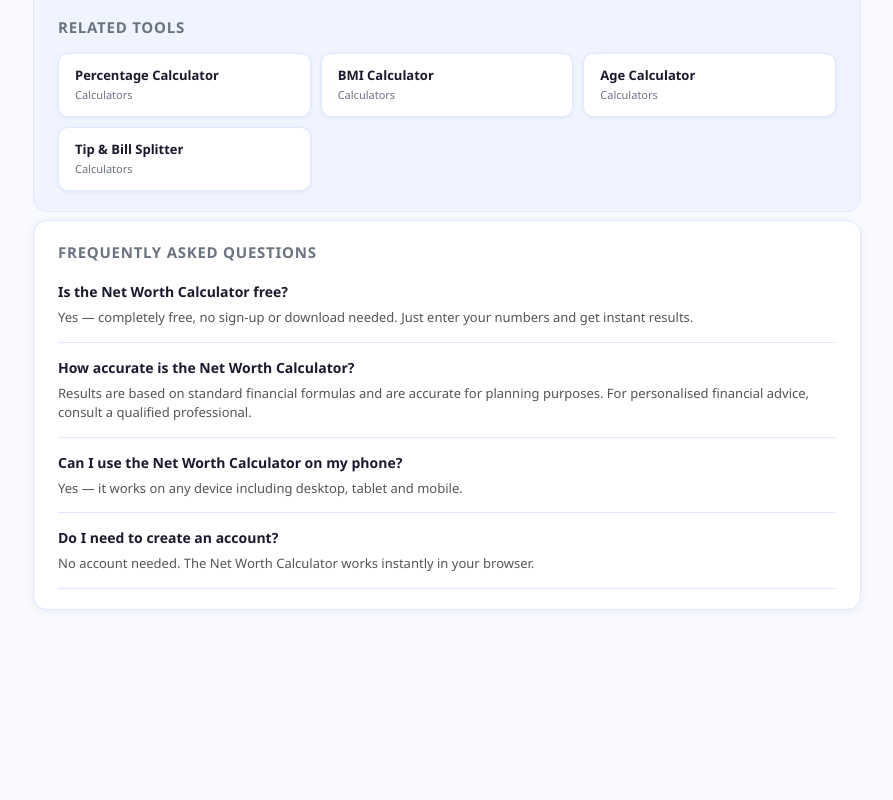
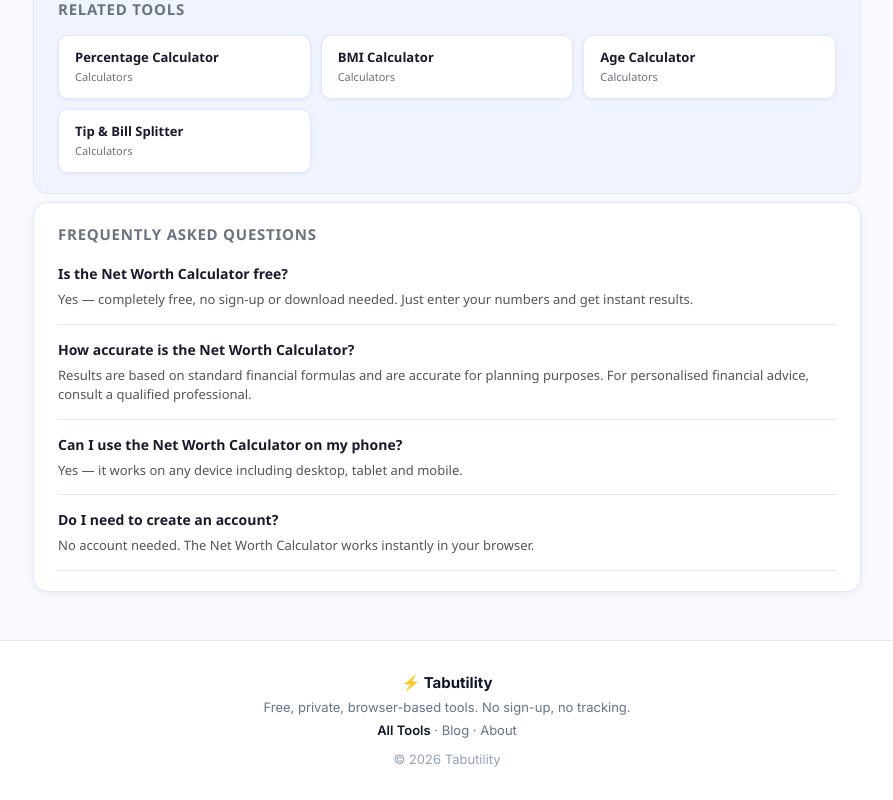
Before and after one commit to rakeshv02/net-worth, a React (Vite) app: page / in a window 1280 px wide. Shown: the part 1842-2642 px from the top of the page, without its empty margins (193-1086 px from the left). Before the commit the page ends 2476 px from the top, so only its background shows below. Built offline with nearby package versions, Linux system fonts and the light colour scheme.

Commit message:
Apply shared Tabutility design language (light palette, Inter, footer, ad-slot polish)

```diff
--- a/index.html
+++ b/index.html
@@ -7,6 +7,7 @@
   <link rel="dns-prefetch" href="https://pagead2.googlesyndication.com" />
   <meta charset="UTF-8" />
   <meta name="viewport" content="width=device-width, initial-scale=1.0" />
+<link rel="preconnect" href="https://fonts.googleapis.com"><link rel="preconnect" href="https://fonts.gstatic.com" crossorigin><link rel="stylesheet" href="https://fonts.googleapis.com/css2?family=Inter:wght@400;600;700;800&display=swap">
   <title>Net Worth Calculator — Track Your Wealth | Tabutility</title>
   <meta name="description" content="Calculate your net worth instantly. Add all your assets and liabilities to see your true financial picture." />
   <meta name="keywords" content="net worth calculator, assets liabilities, wealth calculator, personal finance, balance sheet" />
@@ -31,7 +32,15 @@
   <script type="application/ld+json">{"@context":"https://schema.org","@type":"BreadcrumbList","itemListElement":[{"@type":"ListItem","position":1,"name":"Tabutility","item":"https://tabutility.com"},{"@type":"ListItem","position":2,"name":"Calculators","item":"https://tabutility.com/#calculators"},{"@type":"ListItem","position":3,"name":"Net Worth Calculator","item":"https://net-worth.tabutility.com/"}]}</script>
   <script type="application/ld+json">{"@context":"https://schema.org","@type":"FAQPage","mainEntity":[{"@type":"Question","name":"Is the Net Worth Calculator free?","acceptedAnswer":{"@type":"Answer","text":"Yes — completely free, no sign-up or download needed. Just enter your numbers and get instant results."}},{"@type":"Question","name":"How accurate is the Net Worth Calculator?","acceptedAnswer":{"@type":"Answer","text":"Results are based on standard financial formulas and are accurate for planning purposes. For personalised financial advice, consult a qualified professional."}},{"@type":"Question","name":"Can I use the Net Worth Calculator on my phone?","acceptedAnswer":{"@type":"Answer","text":"Yes — it works on any device including desktop, tablet and mobile."}},{"@type":"Question","name":"Do I need to create an account?","acceptedAnswer":{"@type":"Answer","text":"No account needed. The Net Worth Calculator works instantly in your browser."}}]}</script>
   <meta name="theme-color" content="#1a1a2e" />
-  </head>
+  <style id="tabutility-brand">
+/* empty ad slots: reserve space, no bordered box */
+.ad-banner,.ad-slot,.ad-container{background:transparent!important;border:none!important;border-bottom:none!important;box-shadow:none!important}
+ins.adsbygoogle,.ad-banner iframe,.ad-slot iframe{visibility:hidden!important}
+ins.adsbygoogle[data-ad-status="filled"],.ad-banner ins[data-ad-status="filled"] iframe,.ad-slot ins[data-ad-status="filled"] iframe{visibility:visible!important}
+nav .brand{color:#0f172a}
+body{-webkit-font-smoothing:antialiased}
+</style>
+</head>
 <body style="margin:0;background:#f8faff;font-family:'Segoe UI',Arial,sans-serif">
 <div id="root"></div>
 <script type="text/babel">
@@ -136,19 +145,19 @@
 
 
 <!-- embed-widget -->
-<div style="max-width:640px;margin:0 auto 32px;background:#1e293b;border:1px solid #334155;border-radius:12px;padding:18px">
-  <h2 style="font-size:15px;font-weight:700;color:#94a3b8;text-transform:uppercase;letter-spacing:.05em;margin-bottom:12px">Embed This Tool</h2>
+<div style="max-width:640px;margin:0 auto 32px;background:#ffffff;border:1px solid #e2e8f0;border-radius:12px;padding:18px">
+  <h2 style="font-size:15px;font-weight:700;color:#64748b;text-transform:uppercase;letter-spacing:.05em;margin-bottom:12px">Embed This Tool</h2>
   <p style="font-size:13px;color:#64748b;margin-bottom:12px">Add this Net Worth Calculator to your website or blog for free — just paste this code:</p>
-  <div style="background:#0f172a;border:1px solid #334155;border-radius:8px;padding:12px;font-family:monospace;font-size:12px;color:#7dd3fc;word-break:break-all;margin-bottom:10px" id="embed-code">&lt;iframe src=&quot;https://net-worth.tabutility.com/&quot; width=&quot;100%&quot; height=&quot;600&quot; frameborder=&quot;0&quot; style=&quot;border-radius:12px&quot; title=&quot;Net Worth Calculator by Tabutility&quot;&gt;&lt;/iframe&gt;
+  <div style="background:#f8f7f4;border:1px solid #e2e8f0;border-radius:8px;padding:12px;font-family:'Inter',monospace;font-size:12px;color:#7dd3fc;word-break:break-all;margin-bottom:10px" id="embed-code">&lt;iframe src=&quot;https://net-worth.tabutility.com/&quot; width=&quot;100%&quot; height=&quot;600&quot; frameborder=&quot;0&quot; style=&quot;border-radius:12px&quot; title=&quot;Net Worth Calculator by Tabutility&quot;&gt;&lt;/iframe&gt;
 &lt;p style=&quot;font-size:12px&quot;&gt;&lt;a href=&quot;https://net-worth.tabutility.com/&quot; target=&quot;_blank&quot; rel=&quot;noopener&quot;&gt;Net Worth Calculator&lt;/a&gt; by &lt;a href=&quot;https://tabutility.com/&quot; target=&quot;_blank&quot; rel=&quot;noopener&quot;&gt;Tabutility&lt;/a&gt;&lt;/p&gt;</div>
-  <button onclick="navigator.clipboard.writeText(document.getElementById('embed-code').textContent).then(()=>{this.textContent='Copied!';setTimeout(()=>this.textContent='Copy Embed Code',2000)})" style="background:#38bdf8;color:#0f172a;border:none;border-radius:8px;padding:9px 18px;font-size:13px;font-weight:700;cursor:pointer">Copy Embed Code</button>
+  <button onclick="navigator.clipboard.writeText(document.getElementById('embed-code').textContent).then(()=>{this.textContent='Copied!';setTimeout(()=>this.textContent='Copy Embed Code',2000)})" style="background:#0f172a;color:#f8f7f4;border:none;border-radius:8px;padding:9px 18px;font-size:13px;font-weight:700;cursor:pointer">Copy Embed Code</button>
   <span style="font-size:11px;color:#475569;margin-left:12px">Free to use — the credit link helps others find the tool</span>
 </div>
-<div style="margin:0 auto 24px;max-width:640px;background:#1e293b;border-radius:10px;padding:14px 18px;display:flex;align-items:center;gap:14px;cursor:pointer;border:1px solid #334155" onclick="window.open('https://www.amazon.co.uk/s?k=wealth%20building%20personal%20finance%20books&tag=tabutility-20','_blank','noopener noreferrer')" title="Build your net worth faster?">
+<div style="margin:0 auto 24px;max-width:640px;background:#ffffff;border-radius:10px;padding:14px 18px;display:flex;align-items:center;gap:14px;cursor:pointer;border:1px solid #e2e8f0" onclick="window.open('https://www.amazon.co.uk/s?k=wealth%20building%20personal%20finance%20books&tag=tabutility-20','_blank','noopener noreferrer')" title="Build your net worth faster?">
   <span style="font-size:28px;flex-shrink:0">📚</span>
   <div style="min-width:0">
-    <div style="font-size:13px;font-weight:700;color:#f1f5f9;margin-bottom:3px">Build your net worth faster?</div>
-    <div style="font-size:12px;color:#94a3b8">Browse wealth-building books <span style="color:#f59e0b;white-space:nowrap">→ Browse on Amazon</span></div>
+    <div style="font-size:13px;font-weight:700;color:#0f172a;margin-bottom:3px">Build your net worth faster?</div>
+    <div style="font-size:12px;color:#64748b">Browse wealth-building books <span style="color:#f59e0b;white-space:nowrap">→ Browse on Amazon</span></div>
     <div style="font-size:10px;color:#475569;margin-top:3px">As an Amazon Associate we earn from qualifying purchases.</div>
   </div>
 </div>
@@ -216,5 +225,11 @@
   }
 })();
 </script>
+<footer style="border-top:1px solid #e2e8f0;background:#ffffff;margin-top:48px;padding:28px 24px;text-align:center;font-family:'Inter',-apple-system,BlinkMacSystemFont,'Segoe UI',sans-serif;font-size:13px;color:#64748b;line-height:1.8">
+<div style="font-weight:700;color:#0f172a;font-size:15px">⚡ Tabutility</div>
+<div>Free, private, browser-based tools. No sign-up, no tracking.</div>
+<div><a href="https://tabutility.com" style="color:#0f172a;font-weight:600;text-decoration:none">All Tools</a> · <a href="https://tabutility.com/blog/" style="color:#64748b;text-decoration:none">Blog</a> · <a href="https://tabutility.com/#about" style="color:#64748b;text-decoration:none">About</a></div>
+<div style="margin-top:6px;color:#94a3b8">© 2026 Tabutility</div>
+</footer>
 </body>
 </html>
--- a/src/index.css
+++ b/src/index.css
@@ -4,5 +4,5 @@
 
 body {
   margin: 0;
-  font-family: 'Inter', sans-serif;
+  font-family:'Inter', 'Inter', sans-serif;
 }
```
